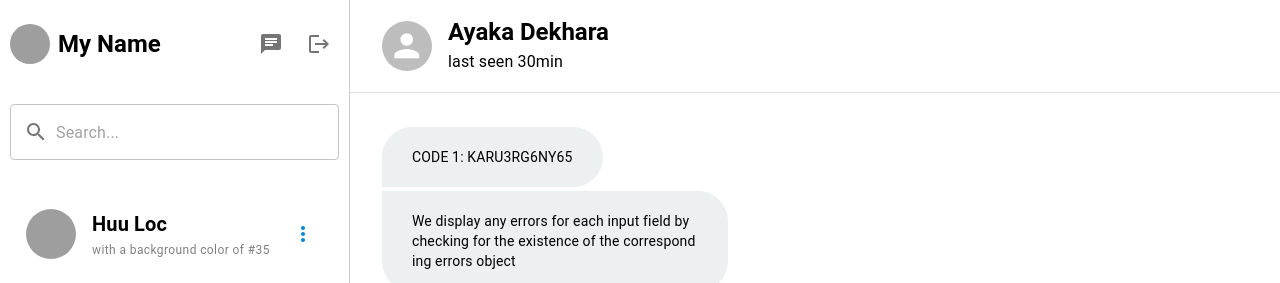
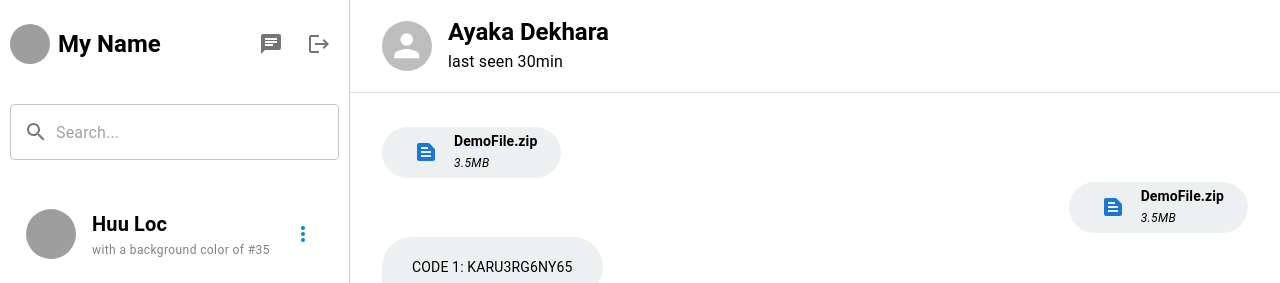
Before and after one commit to locbh3010/task-chat-app, a Next.js app: page /1 in a window 1280 px wide. Shown: the top 283 px of the page. Built offline with nearby package versions, Linux system fonts and the light colour scheme; grey boxes are pictures that could not be loaded.

Commit message:
add message file

```diff
--- a/src/components/Message.js
+++ b/src/components/Message.js
@@ -1,7 +1,8 @@
-import { Typography } from '@mui/material'
+import { IconButton, Typography } from '@mui/material'
 import React from 'react'
 import styled, { css } from 'styled-components'
 import PropTypes from 'prop-types'
+import { TextSnippet } from '@mui/icons-material'
 
 const StyledMsg = styled.div`
 	width: fit-content;
@@ -40,7 +41,7 @@ const StyledMsg = styled.div`
 					border-bottom-right-radius: 30px;
 					border-top-left-radius: ${({ order }) => (order === 'first' && '30px') || (order === 'both' && '30px')};
 					border-bottom-left-radius: ${({ order }) => (order === 'last' && '30px') || (order === 'both' && '30px')};
-			  `}
+			  `};
 
 	${({ type, multiple, column }) =>
 		type === 'image' && multiple
@@ -57,9 +58,33 @@ const StyledMsg = styled.div`
 			  `
 			: css`
 					max-width: 40%;
-			  `}
+			  `};
+
+	${({ type }) =>
+		type === 'file' &&
+		css`
+			min-width: 10%;
+
+			padding: 4px 24px;
+
+			display: flex;
+			align-items: center;
+			gap: 8px;
+
+			background-color: #ecf0f1;
+			color: black;
+
+			.file-name {
+				font-weight: 700;
+			}
+			.file-capacity {
+				font-style: italic;
+			}
+		`}
 `
 
+// * Ví dụ: gửi 3 tin nhắn thì tìm xem tin nhắn hiện tại ở vị trí đầu hay là vị trí cuối
+// * Để style border radius
 const findOrder = (length, index) => {
 	let order
 	if (length === 1) order = 'both'
@@ -77,7 +102,8 @@ const Message = ({ content, position, type }) => {
 			<StyledMsg
 				order={findOrder(content.length, index)}
 				type={type}
-				position={position}>
+				position={position}
+				key={msg}>
 				<Typography
 					variant="body2"
 					key={msg}>
@@ -97,6 +123,7 @@ const Message = ({ content, position, type }) => {
 					src={src}
 					className="img-cover"
 					alt=""
+					key={src}
 				/>
 			))}
 		</StyledMsg>
@@ -113,12 +140,39 @@ const Message = ({ content, position, type }) => {
 			/>
 		</StyledMsg>
 	)
+	const fileContent =
+		type === 'file' &&
+		content.length > 0 &&
+		content.map((file, index) => (
+			<StyledMsg
+				key={file.name}
+				order={findOrder(content.length, index)}
+				type={type}
+				position={position}>
+				<IconButton color="primary">
+					<TextSnippet />
+				</IconButton>
+				<div>
+					<Typography
+						variant="subtitle2"
+						className="file-name">
+						{file.name}
+					</Typography>
+					<Typography
+						variant="caption"
+						className="file-capacity">
+						{file.capacity}
+					</Typography>
+				</div>
+			</StyledMsg>
+		))
 
 	return (
 		<>
 			{textContent}
 			{multipleImageContent}
 			{singleImageContent}
+			{fileContent}
 		</>
 	)
 }
--- a/src/components/Messages.js
+++ b/src/components/Messages.js
@@ -84,6 +84,25 @@ const Messages = () => {
 	const messageScreen = (
 		<StyledMsgScreen>
 			<Message
+				type="file"
+				content={[
+					{
+						name: 'DemoFile.zip',
+						capacity: '3.5MB',
+					},
+				]}
+			/>
+			<Message
+				position="right"
+				type="file"
+				content={[
+					{
+						name: 'DemoFile.zip',
+						capacity: '3.5MB',
+					},
+				]}
+			/>
+			<Message
 				type="text"
 				content={[
 					'CODE 1: KARU3RG6NY65',
```
